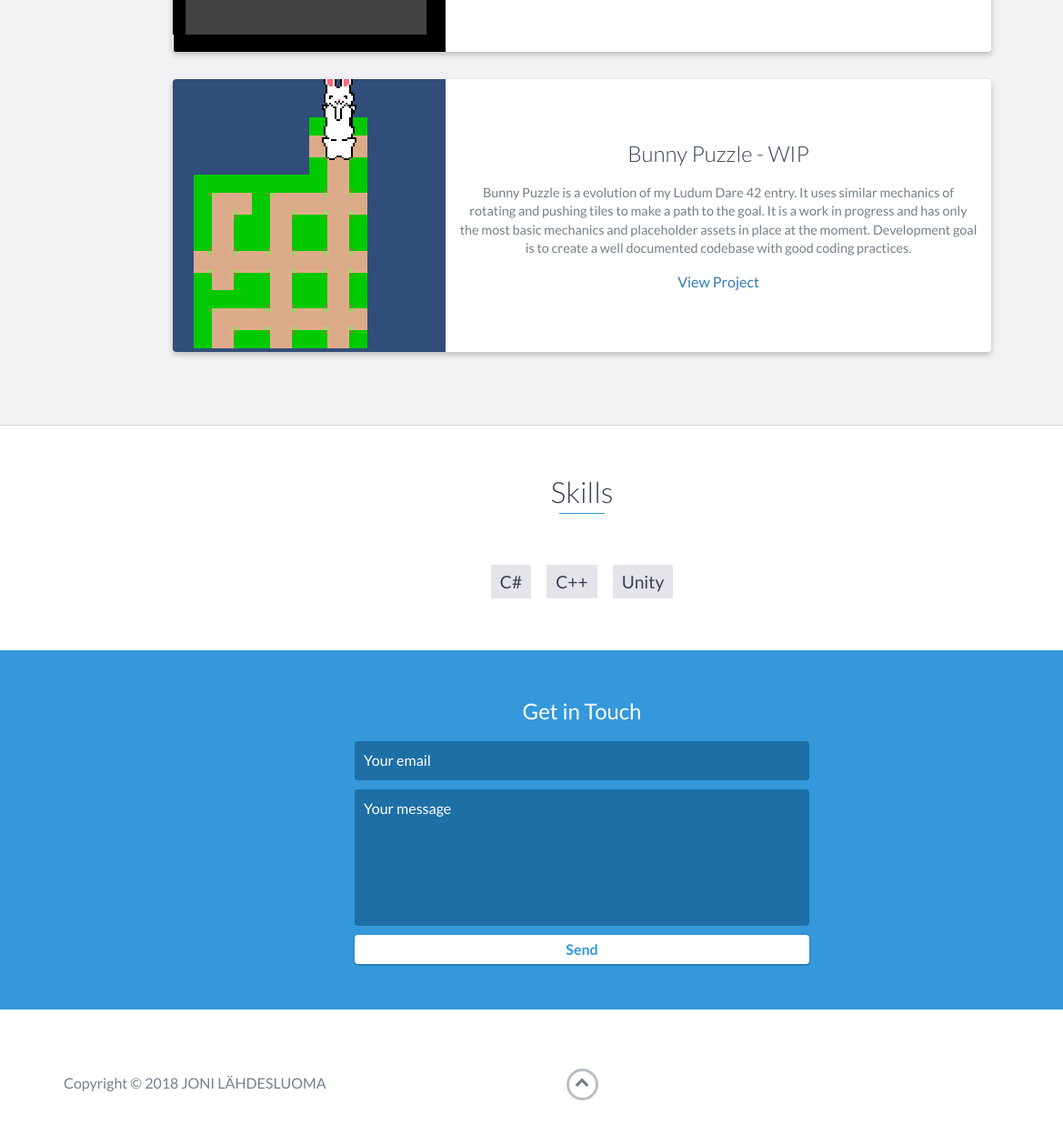
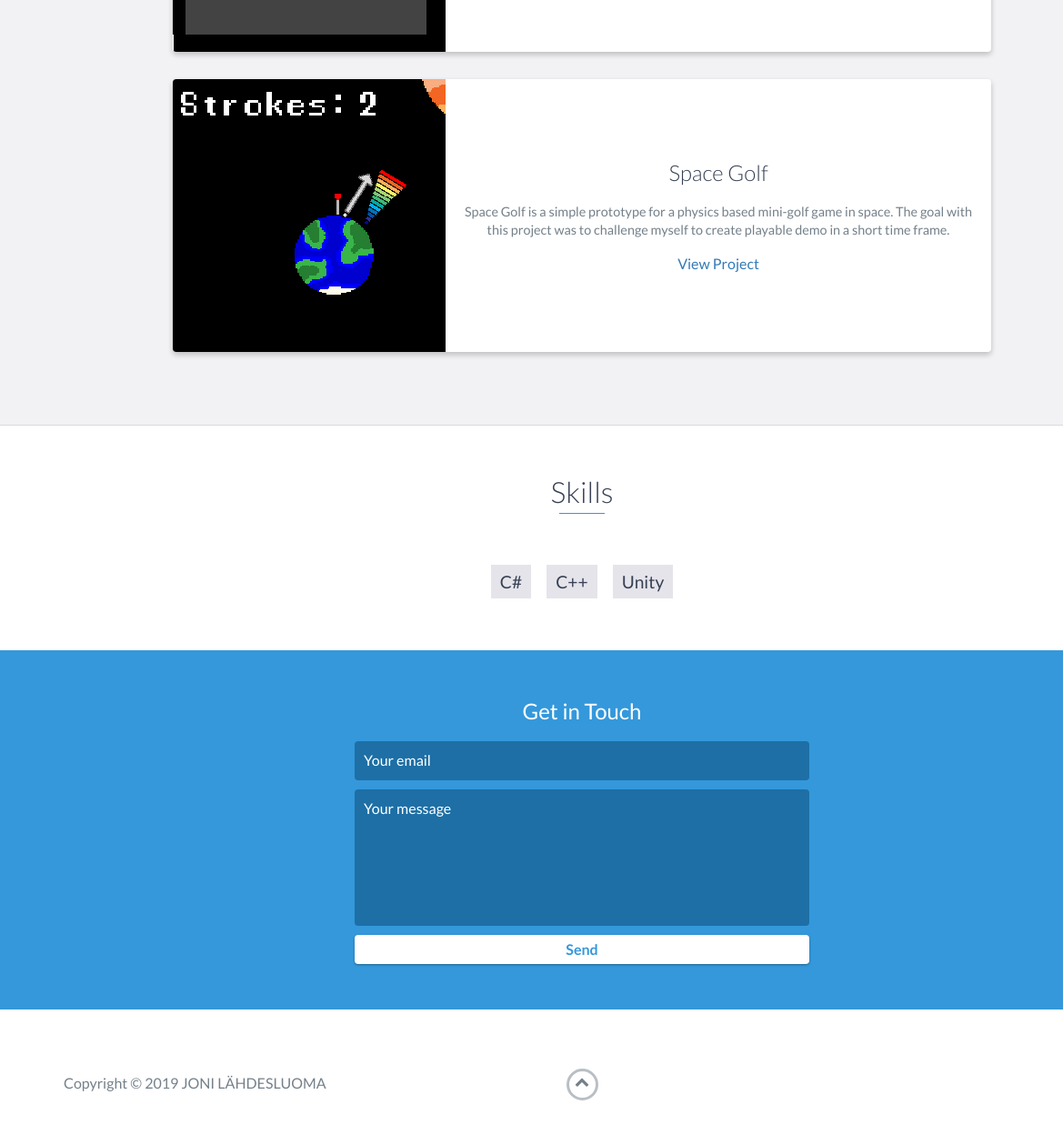
Before and after one commit to CommanderDorf/CommanderDorf.github.io, a website: page index.html in a window 1280 px wide. Shown: the part 2518-3766 px from the top of the page at 91% size, 0-1169 px from the left. Drawn offline with nearby package versions, Linux system fonts and the light colour scheme.

Commit message:
Updated projects

```diff
--- a/index.html
+++ b/index.html
@@ -151,17 +151,16 @@
 
                 <div class="project shadow-large">
                     <div class="project-image">
-                        <img src="images/bunnypuzzlewip.png" />
+                        <img src="images/spacegolf.png" />
                     </div>
                     <!-- End .project-image -->
                     <div class="project-info">
-                        <h3>Bunny Puzzle - WIP</h3>
+                        <h3>Space Golf</h3>
                         <p>
-                            Bunny Puzzle is a evolution of my Ludum Dare 42 entry. It uses similar mechanics of rotating and pushing tiles
-                            to make a path to the goal. It is a work in progress and has only the most basic mechanics and placeholder assets
-                            in place at the moment. Development goal is to create a well documented codebase with good coding practices.
+                            Space Golf is a simple prototype for a physics based mini-golf game in space. The goal with this project was to challenge
+							myself to create playable demo in a short time frame.
                         </p>
-                        <a href="https://bitbucket.org/PancakeVader/bunnypuzzle">View Project</a>
+                        <a href="https://github.com/CommanderDorf/SpaceGolf">View Project</a>
                     </div>
                     <!-- End .project-info -->
                 </div>
@@ -200,7 +199,7 @@
             <div class="row">
                 <div class="col-sm-5 copyright">
                     <p>
-                        Copyright &copy; 2018 JONI LÄHDESLUOMA
+                        Copyright &copy; 2019 JONI LÄHDESLUOMA
                     </p>
                 </div>
                 <div class="col-sm-2 top">
```
Also changed, not shown: images/spacegolf.png (added).
